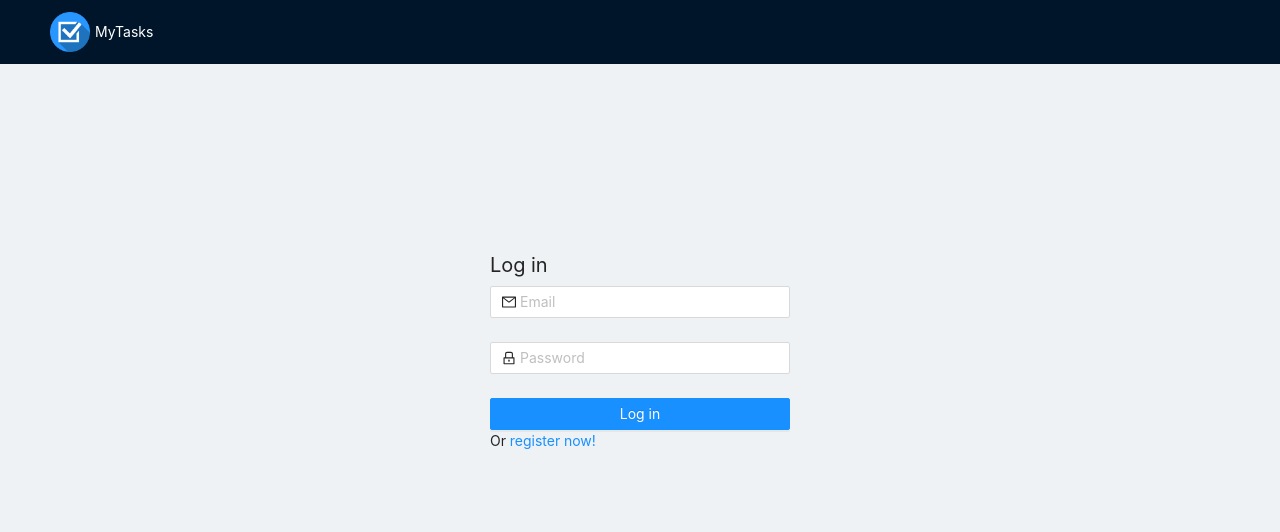
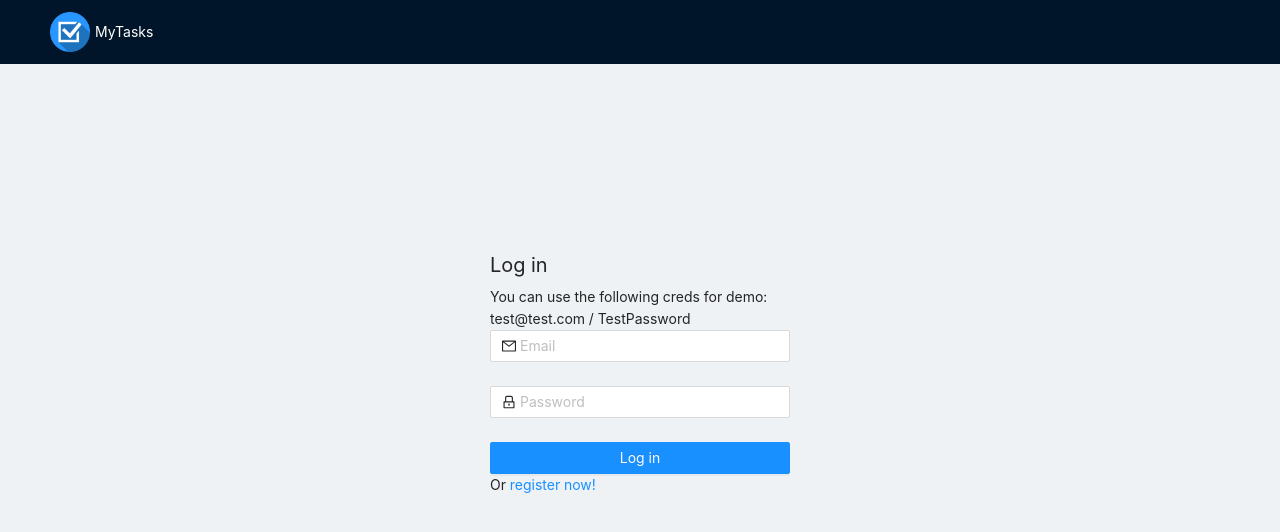
Before and after one commit to sshaporov/mytasks-frontend, a React (Create React App) app: page /#/login in a window 1280 px wide. Shown: the top 532 px of the page. Built offline with nearby package versions, Linux system fonts and the light colour scheme; no server answers.

Commit message:
upd login form to demo creds

```diff
--- a/src/components/login/LoginForm.tsx
+++ b/src/components/login/LoginForm.tsx
@@ -40,6 +40,7 @@ export const LoginForm = React.memo(() => {
           <div className='title-loginForm'>
             Log in
           </div>
+          <div>You can use the following creds for demo: test@test.com / TestPassword</div>
           <Form.Item
             name='email'
             rules={[
```
